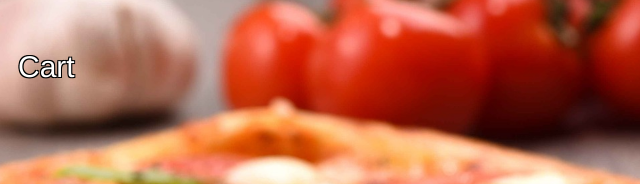
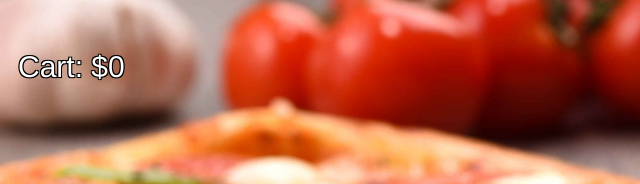
Before and after one commit to Anoble25/pizza-time, a plain HTML site: page index.html in a window 1280 px wide. Shown: the part 190-374 px from the top of the page, 442-1082 px from the left. Drawn offline with Linux system fonts and the light colour scheme.

Commit message:
add cart total

```diff
--- a/index.html
+++ b/index.html
@@ -44,7 +44,7 @@
         </div>
 
         <div class="col-md-8">
-          <h2> Cart </h2>
+          <h2> Cart: $<span id="cartTotal"></span></h2>
           <ul id="cartDisplay"></ul>
         </div>
     </div>
--- a/js/scripts.js
+++ b/js/scripts.js
@@ -6,13 +6,13 @@ function Pizza (size, toppings){
   this.cost=0;
 }
 
-function buildPizza(){
-  var toppings = [];
-  var size=$('#size').val();
-
-// function setCartTotal(){
-//
-// }
+function showCost(){
+  var runningTotal=0;
+  cart.forEach(function(item){
+    runningTotal=runningTotal+item.cost;
+  });
+  $("#cartTotal").text(runningTotal);
+}
 //Justin please don't copy my code
 
 Pizza.prototype.setCost = function() {
@@ -34,6 +34,9 @@ Pizza.prototype.setCost = function() {
   });
   this.cost=cost;
 }
+function buildPizza(){
+  var toppings = [];
+  var size=$('#size').val();
 
   $("input:checkbox[name=toppings]:checked").each(function(){
     var topping = $(this).val();
@@ -46,6 +49,8 @@ Pizza.prototype.setCost = function() {
 }
 
 $(document).ready(function() {
+
+    showCost();
     $("#orderForm").submit(function(event) {
       event.preventDefault();
       if ($('#size').val()!=""){
@@ -59,8 +64,9 @@ $(document).ready(function() {
       //  $("#pizzaNumber").append(pizzaNumber);
         $("#cartDisplay").append("<li>Pizza "+pizzaNumber+"<br>Size: "+item.size+"<br>Toppings:"+item.toppings+ "<br>Cost: $"+item.cost+"</li>");
         pizzaNumber++;
-        // setCartTotal();
+
       });
+      showCost();
 
     });
 });
```
